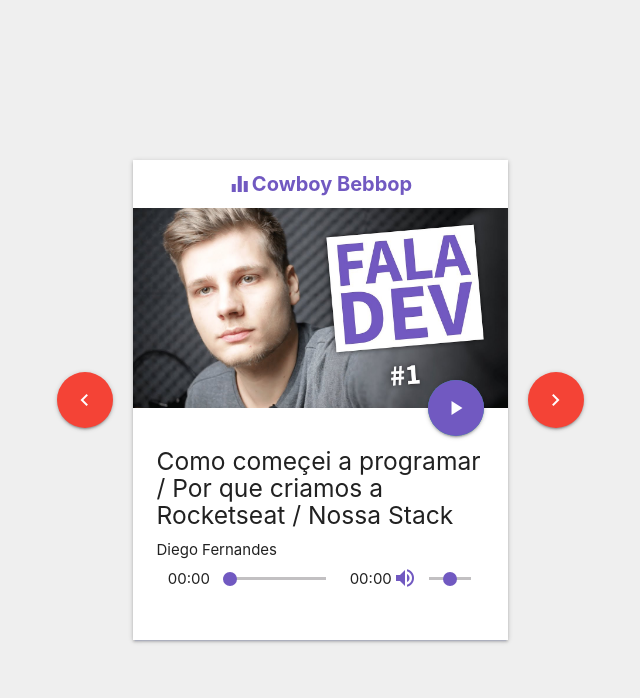
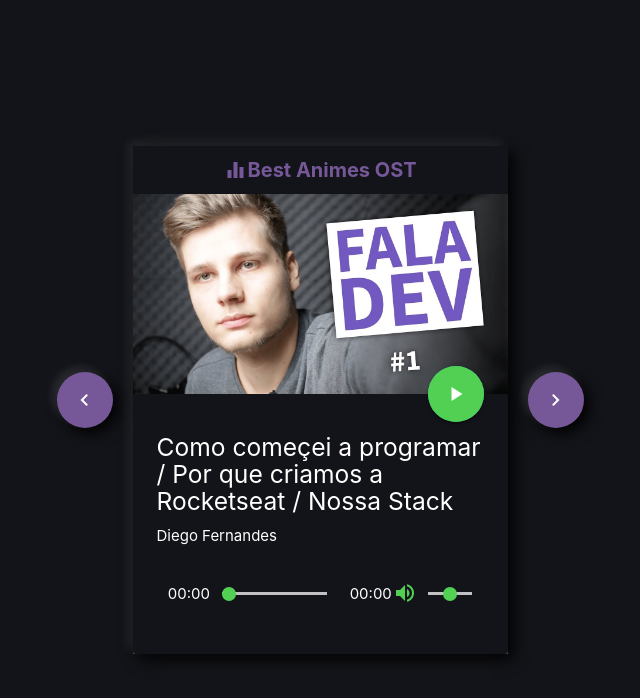
Before and after one commit to dougsfelipe/Anime-Ost-Player, a plain HTML site: page index.html in a window 1280 px wide. Shown: the whole page, without its empty margins (320-960 px from the left). Drawn offline with nearby package versions, Linux system fonts and the light colour scheme.

Commit message:
mudando frontend

```diff
--- a/index.html
+++ b/index.html
@@ -17,7 +17,7 @@
   <a class="btn-floating btn-large waves-effect waves-light red controllers"><i class="material-icons" id="previous">navigate_before</i></a>
     <div id="player">
 
-        <h4><i class="material-icons"> equalizer </i> Cowboy Bebbop</h4>
+        <h4><i class="material-icons"> equalizer </i> Best Animes OST</h4>
 
         <div <div class="card">
             <div class="card-image">
@@ -29,7 +29,7 @@
                 <h5>Title</h5>
                 <p class="artist">Artist</p>
 
-                <div class="row valign-wrapper">
+                <div class="row valign-wrapper player">
                     <div class="col s2" id="current-duration">00:00</div>
                     <div class="col s6 range-field valign-wrapper">
                       <input type="range" min="0" max="0" id="seekbar" step="1" />
--- a/style.css
+++ b/style.css
@@ -3,19 +3,19 @@
 
 body{
   height: 100vh;
-  background-color: #efefef;
+  background-color: #131419;
   display: flex;
   align-items: center;
   justify-content: center;
 }
 
 #player{
-  background-color: white;
+  background-color: #131419;
   width: 90%;
   max-width: 375px;
-  box-shadow: 0px 2px 2px 0px rgba(0,0,0,0.12),
-  0px 3px 1px -2px rgba(56,86,215,0.12),
-  0px 1px 5px 0px rgba(0,0,0,0.2);
+  box-shadow:  -5px -5px 10px rgba(255, 255,255, 0.08),
+             5px 5px 15px rgba(0,0, 0.5);
+
 }
 
 .card{
@@ -24,7 +24,7 @@ body{
 }
 
 h4{
-  color: #7159c1;
+  color: #765898;
   font-size: 20px;
   font-weight: bold;
   margin: 0;
@@ -39,32 +39,50 @@ h4{
   height: 200px;
 }
 
+.card-content{
+  background-color: #131419 ;
+  color: white;
+}
+
 audio{
   width: 100%;
   margin-top: 30px;
 }
 
 #play-pause {
-  background-color: #7159c1;
+  background-color: #52d053;
 }
 
 #vol {
-  color: #7159c1;
+  color: #52d053;
   transform: translateY(2px);
 }
 
+.player{
+  margin-top: 30px;
+}
+
 input[type="range"]::-webkit-slider-thumb{
-  background-color: #7159c1;
+  background-color: #52d053;
 }
 
 input[type="range"]::-moz-range-thumb{
-  background-color: #7159c1;
+  background-color: #52d053;
 }
 
 input[type="range"]::-ms-thumb{
-  background-color: #7159c1;
+  background-color: #52d053;
 }
 
 .controllers{
   margin: 20px;
+  background-color: #765898 !important;
+  box-shadow:  -5px -5px 10px rgba(255, 255,255, 0.11),
+  5px 5px 15px rgba(0,0, 0.5);
+
 }
+
+input[type=range] {
+  border: none;
+
+}
```
